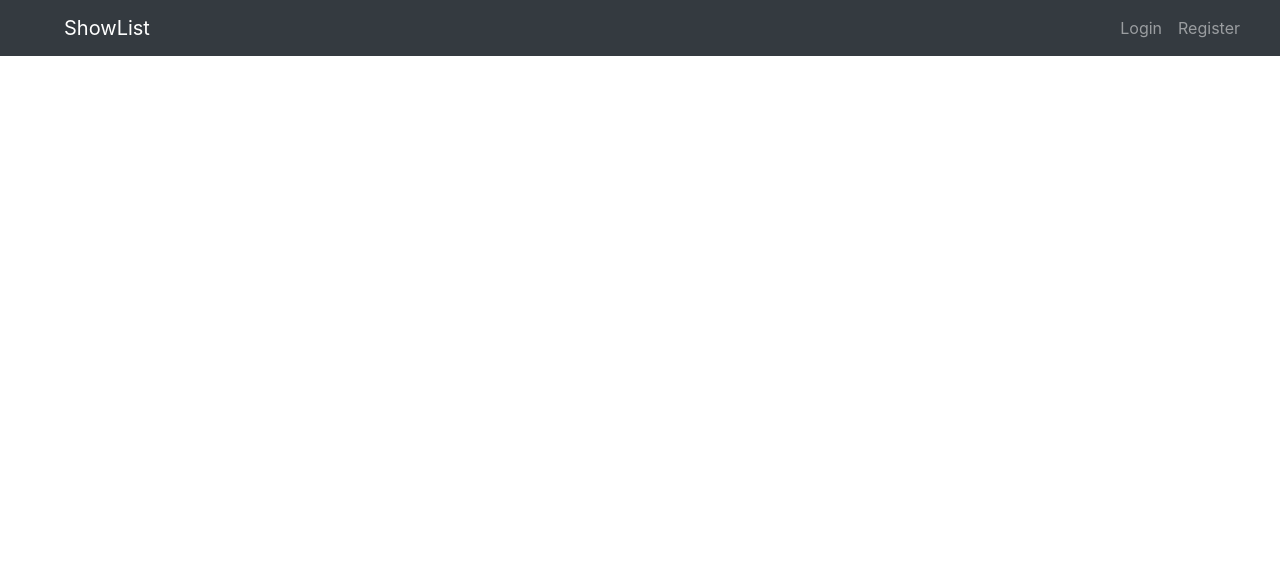
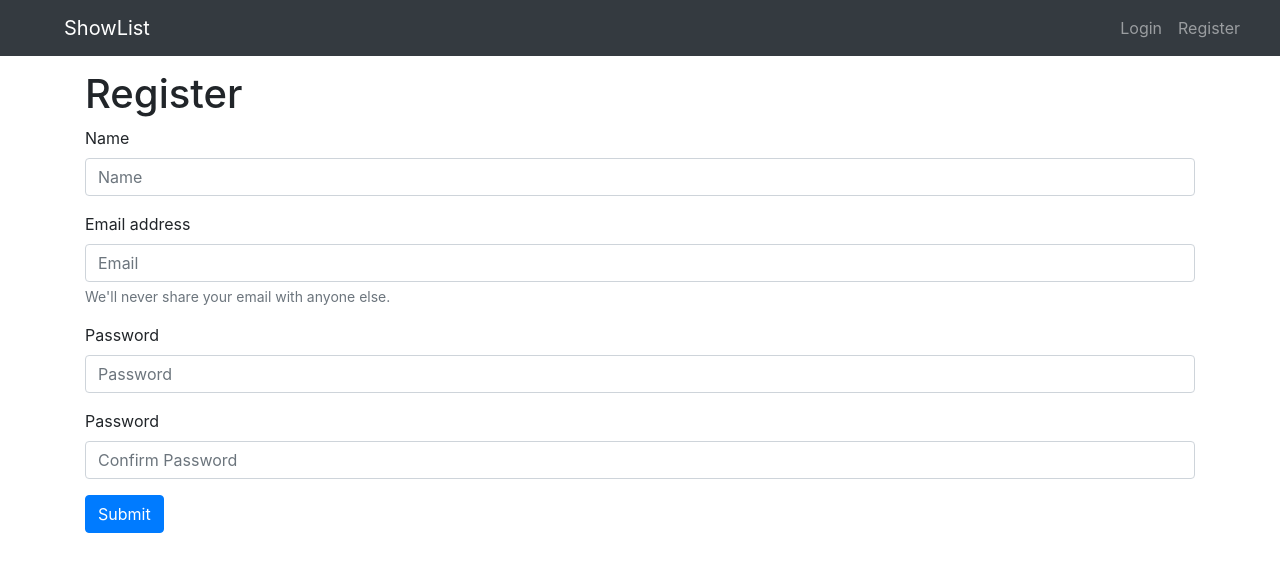
Before and after one commit to vsutinah/ShowList, a React (Create React App) app in the folder client/: page /register in a window 1280 px wide. Shown: the top 572 px of the page. Built offline with nearby package versions, Linux system fonts and the light colour scheme.

Commit message:
Added basic forms and client validation for Login and Register

```diff
--- /dev/null
+++ b/client/src/App.css
@@ -0,0 +1,3 @@
+body {
+	padding-top: 70px;
+}
--- a/client/src/App.js
+++ b/client/src/App.js
@@ -1,4 +1,5 @@
 import 'bootstrap/dist/css/bootstrap.min.css';
+import './App.css';
 import React, { Fragment } from 'react';
 import { BrowserRouter as Router, Route, Switch } from 'react-router-dom';
 import Header from './components/layout/Header';
--- a/client/src/components/auth/Login.js
+++ b/client/src/components/auth/Login.js
@@ -1,8 +1,55 @@
-import React from 'react';
+import React, { useState } from 'react';
 import PropTypes from 'prop-types';
+import { Form, Button } from 'react-bootstrap';
 
 const Login = (props) => {
-	return <div>Login</div>;
+	const [formData, setFormData] = useState({
+		// Initial states
+		email: '',
+		password: '',
+	});
+
+	const { email, password } = formData;
+
+	const onChange = (e) =>
+		setFormData({ ...formData, [e.target.name]: e.target.value });
+
+	return (
+		<div>
+			<h1>Sign in to your account</h1>
+			<Form>
+				<Form.Group controlId='formBasicEmail'>
+					<Form.Label>Email address</Form.Label>
+					<Form.Control
+						type='email'
+						placeholder='Email'
+						name='email'
+						value={email}
+						onChange={(e) => onChange(e)}
+						required
+					/>
+					<Form.Text className='text-muted'>
+						We'll never share your email with anyone else.
+					</Form.Text>
+				</Form.Group>
+
+				<Form.Group controlId='formBasicPassword'>
+					<Form.Label>Password</Form.Label>
+					<Form.Control
+						type='password'
+						placeholder='Password'
+						name='password'
+						value={password}
+						onChange={(e) => onChange(e)}
+						required
+					/>
+				</Form.Group>
+				<Button variant='primary' type='submit'>
+					Submit
+				</Button>
+			</Form>
+		</div>
+	);
 };
 
 Login.propTypes = {};
--- a/client/src/components/auth/Register.js
+++ b/client/src/components/auth/Register.js
@@ -1,8 +1,88 @@
-import React from 'react';
+import React, { useState } from 'react';
 import PropTypes from 'prop-types';
+import { Form, Button } from 'react-bootstrap';
 
 const Register = (props) => {
-	return <div>Register</div>;
+	const [formData, setFormData] = useState({
+		// Initial states
+		name: '',
+		email: '',
+		password: '',
+		password2: '',
+	});
+
+	const { name, email, password, password2 } = formData;
+
+	const onChange = (e) =>
+		setFormData({ ...formData, [e.target.name]: e.target.value });
+
+	const onSubmit = (e) => {
+		e.preventDefault();
+		if (password !== password2) {
+			console.log('Passwords do not match!');
+		} else {
+			console.log(formData);
+		}
+	};
+
+	return (
+		<div>
+			<h1>Register</h1>
+			<Form onSubmit={(e) => onSubmit(e)}>
+				<Form.Group controlId='name'>
+					<Form.Label>Name</Form.Label>
+					<Form.Control
+						type='text'
+						placeholder='Name'
+						name='name'
+						value={name}
+						onChange={(e) => onChange(e)}
+						required
+					/>
+				</Form.Group>
+				<Form.Group controlId='email'>
+					<Form.Label>Email address</Form.Label>
+					<Form.Control
+						type='email'
+						placeholder='Email'
+						name='email'
+						value={email}
+						onChange={(e) => onChange(e)}
+						required
+					/>
+					<Form.Text className='text-muted'>
+						We'll never share your email with anyone else.
+					</Form.Text>
+				</Form.Group>
+
+				<Form.Group controlId='password'>
+					<Form.Label>Password</Form.Label>
+					<Form.Control
+						type='password'
+						placeholder='Password'
+						name='password'
+						value={password}
+						onChange={(e) => onChange(e)}
+						required
+					/>
+				</Form.Group>
+				<Form.Group controlId='password2'>
+					<Form.Label>Password</Form.Label>
+					<Form.Control
+						type='password'
+						placeholder='Confirm Password'
+						name='password2'
+						value={password2}
+						onChange={(e) => onChange(e)}
+						required
+					/>
+				</Form.Group>
+				<Button variant='primary' type='submit'>
+					Submit
+				</Button>
+			</Form>
+		</div>
+	);
 };
 
 Register.propTypes = {};
--- a/client/src/components/layout/Landing.js
+++ b/client/src/components/layout/Landing.js
@@ -5,9 +5,9 @@ import { Link } from 'react-router-dom';
 const Landing = (props) => {
 	return (
 		<div>
-			<section className='my-5'>
+			<section>
 				<div>
-					<div className='d-flex flex-column align-items-center justify-content-center text-center position-relative'>
+					<div className='d-flex flex-column align-items-center justify-content-center text-center'>
 						<h1>Show List</h1>
 						<p>
 							Send recommendations of TV shows, books or even games to your
```
